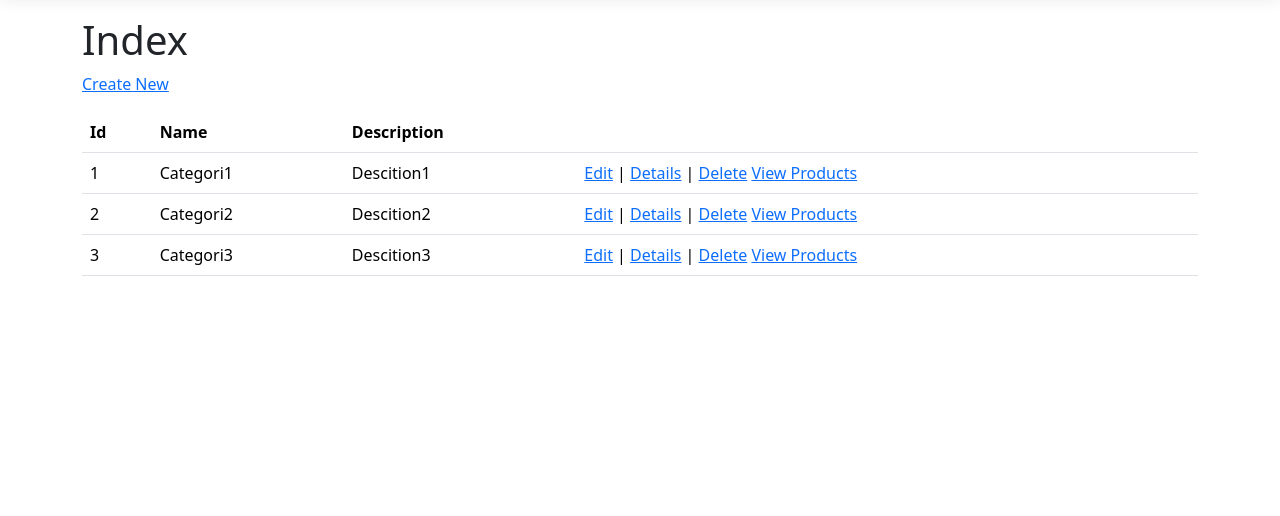
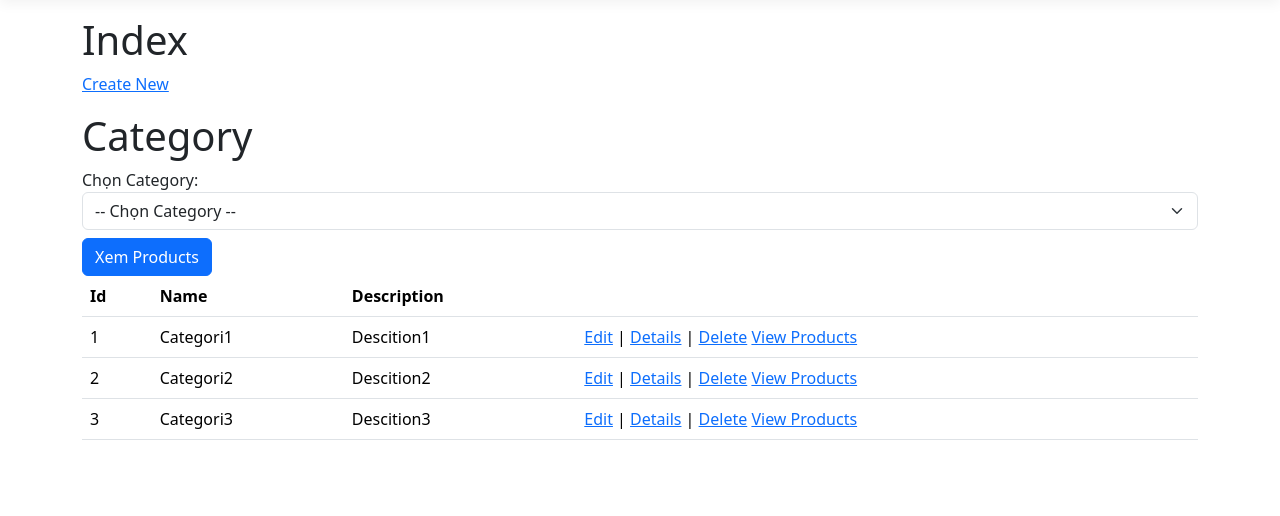
Before and after one commit to Swon010191/NgoThanhSon_ASP, an ASP.NET Core app: page / in a window 1280 px wide. Shown: the part 57-573 px from the top of the page. Run offline with ASP.NET Core 8, Linux system fonts and the light colour scheme; style sheets or scripts are compiled from the project's sources; some libraries are stand-ins or nearby versions.

Commit message:
update index cho them dropdown
sondzsdnzsodnzosnd

```diff
--- a/Bai3-Ngothanhson/Views/Category/Index.cshtml
+++ b/Bai3-Ngothanhson/Views/Category/Index.cshtml
@@ -49,5 +49,24 @@
                 </td>
             </tr>
         }
+        <h1>Category</h1>
+        <form asp-controller="Product" asp-action="Index" method="get">
+            <label for="categoryId">Chọn Category:</label>
+
+            <select id="categoryId" name="categoryID" class="form-select">
+                <option value="">-- Chọn Category --</option>
+
+                @foreach (var item in Model)
+                {
+                    <option value="@item.Id">
+                        @item.Name
+                    </option>
+                }
+            </select>
+
+            <button type="submit" class="btn btn-primary mt-2">
+                Xem Products
+            </button>
+        </form>
     </tbody>
 </table>
```
Also changed, not shown: 15 other files.
